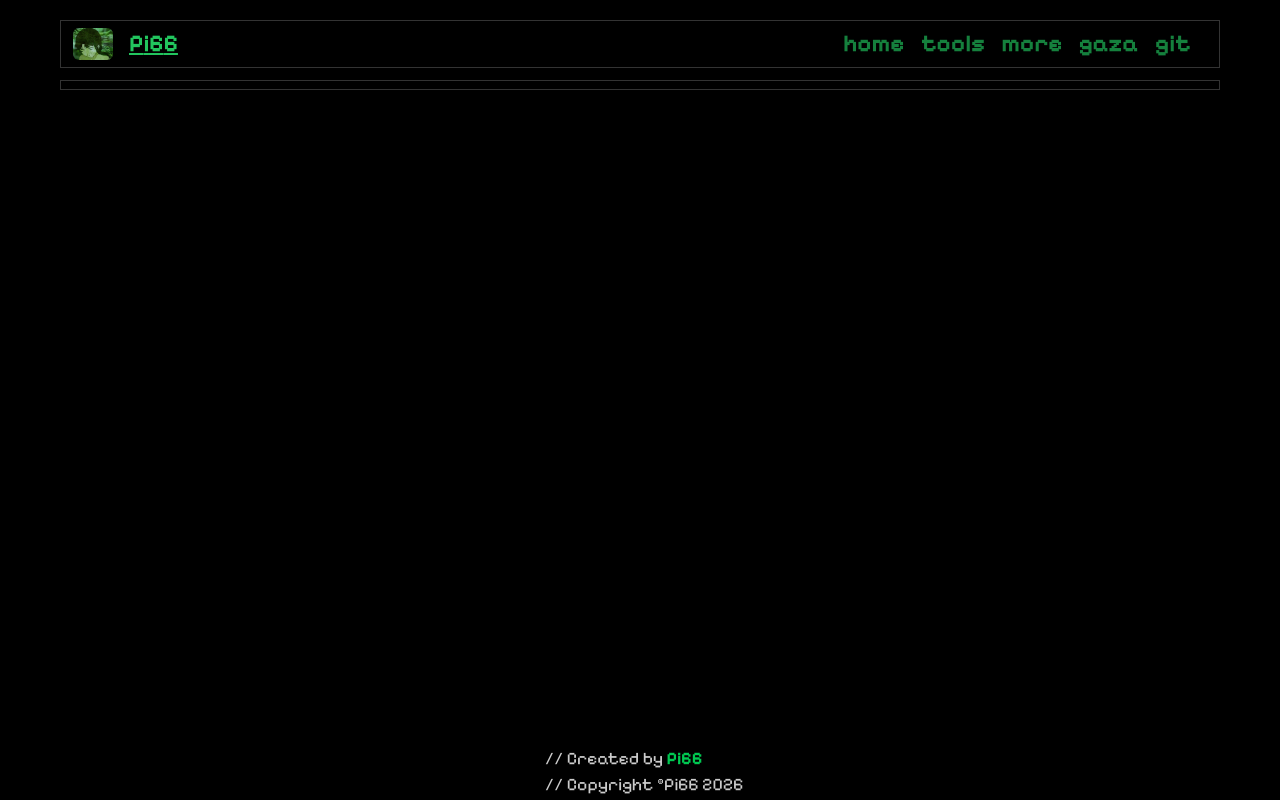
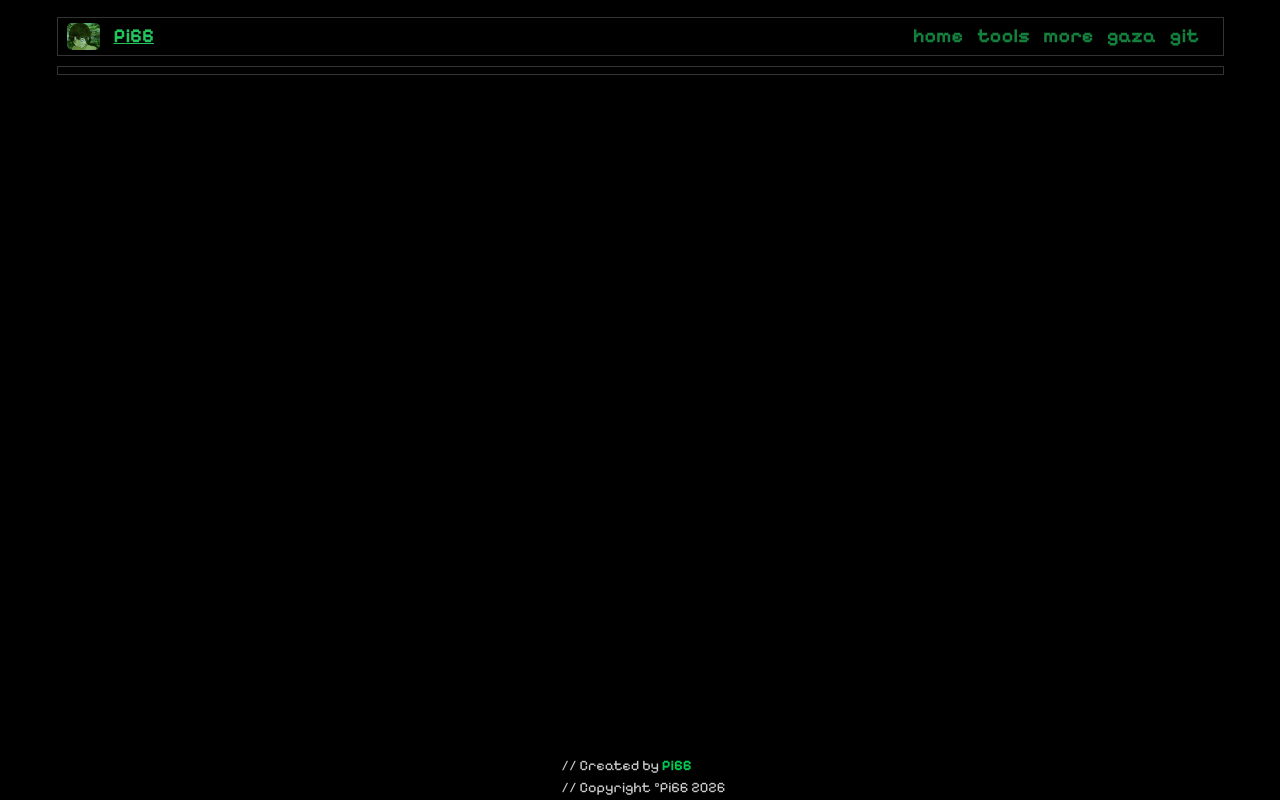
Before and after one commit to pixel2175/pi66.xyz, a Python web app: template src/templates/base.html in a window 1280 px wide. Run offline with Jinja, Linux system fonts and the light colour scheme; the template is opened without the code that fills it, so the values that code supplies are empty.

Commit message:
fix: scale root font-size to correct oversized rem-based layout

```diff
--- a/src/static/css/style.css
+++ b/src/static/css/style.css
@@ -28,7 +28,10 @@
 	--color-strong: #eed;
 }
 
-html { scroll-behavior: smooth; }
+html {
+	scroll-behavior: smooth;
+	font-size: 82.5%;
+}
 
 body {
 	color: var(--color-text);
```
